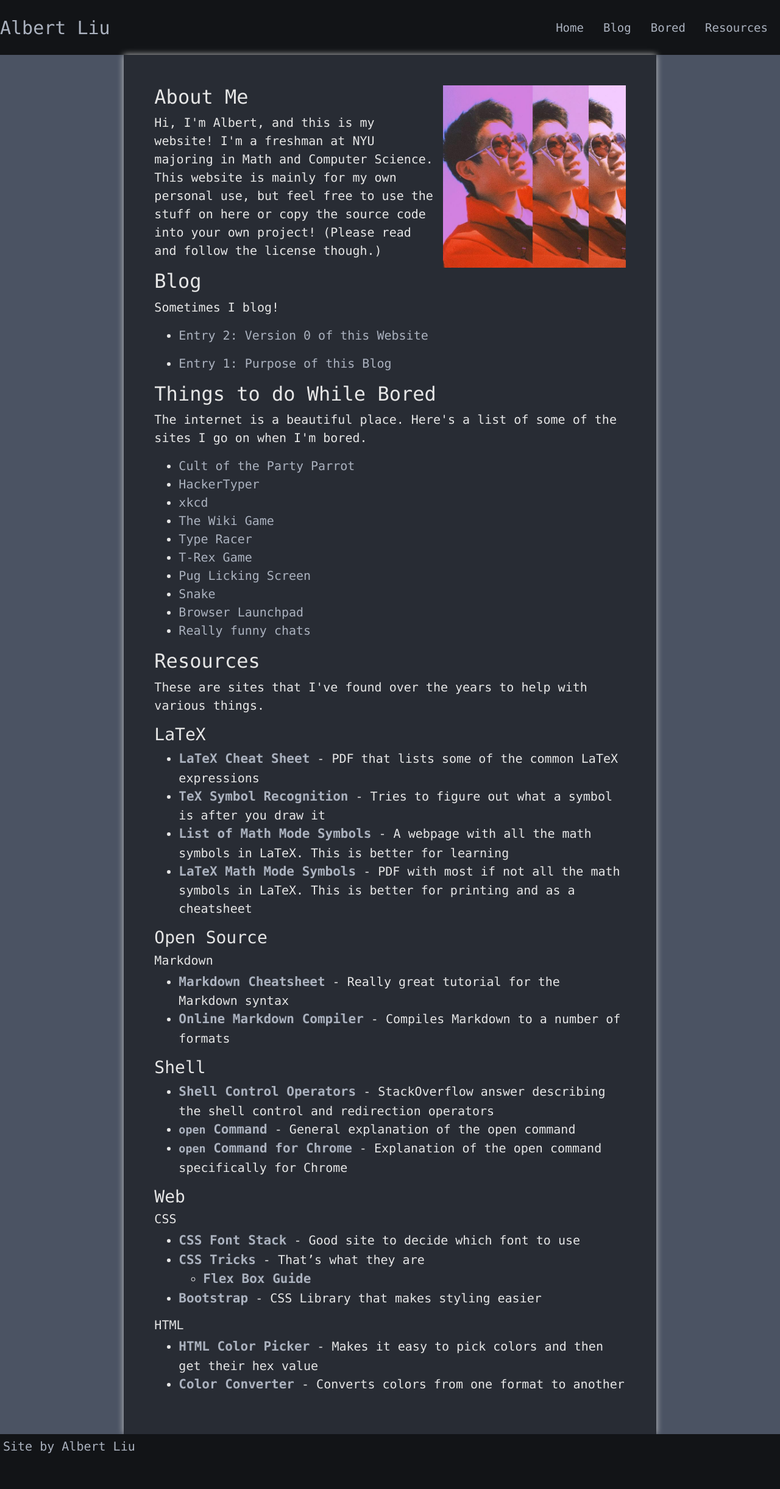
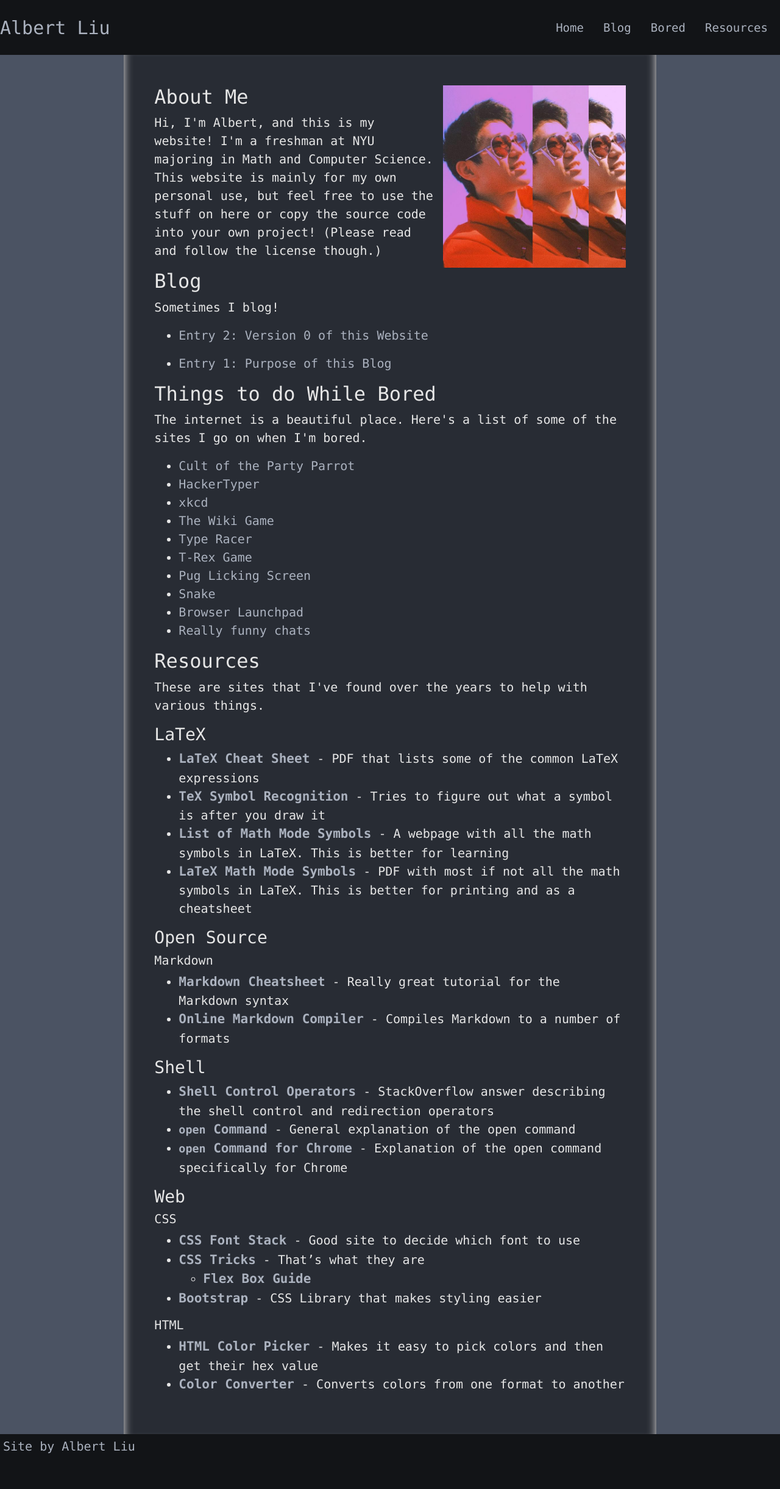
Before and after one commit to A1Liu/a1liu.github.io, a Jekyll site: the page built from index.html, in a window 1280 px wide. Shown: the whole page at 61% size. Built offline with Jekyll 4.4.1, drawn with Linux system fonts in a browser that asks for light colours.

Commit message:
formatting and stuffs for bootstrap integration

```diff
--- a/src/_sass/__init__/mixins.scss
+++ b/src/_sass/__init__/mixins.scss
@@ -41,10 +41,10 @@
 
 
 // Compatibility shadow mixin
-@mixin shadow($args, $color: #ccc) {
-         -moz-box-shadow: $args $color;
-      -webkit-box-shadow: $args $color;
-              box-shadow: $args $color;
+@mixin shadow($args...) {
+         -moz-box-shadow: $args;
+      -webkit-box-shadow: $args;
+              box-shadow: $args;
 }
 
 // Bounds the object by a dimension i.e. height or width
--- a/src/_sass/__init__/theme.scss
+++ b/src/_sass/__init__/theme.scss
@@ -1,4 +1,4 @@
-$global-text-color: $lightGray;//html, body
+$global-text-color: $light-gray;//html, body
 $global-text-color-secondary: $atom-one-dark-fg; // Anchor tags, header, footer
 $global-background: $atom-one-dark-gutter;//html, body
 
@@ -6,6 +6,7 @@
 $main-div-background: $atom-one-dark-bg;
 $header-footer-background: $black;
 $code-tag-color: $atom-one-dark-green;
+$shadow-color: $light-gray;
 
 $font-family: $atom-default-fonts;
 $font-size: 20px;
--- a/src/_sass/__init__/vars/colors.scss
+++ b/src/_sass/__init__/vars/colors.scss
@@ -23,10 +23,10 @@
 $atom-one-dark-border: #181A1F;
 
 $black: #121417;
-$lightGray: #e6e6e6; // body text
+$light-gray: #e6e6e6; // body text
 
 // IGNORE BELOW (for now)
-
+// shadow-color-white: $ccc;
 // Defining Palette
 // $white: #ffffff;
 //
--- a/src/_sass/base/site.scss
+++ b/src/_sass/base/site.scss
@@ -1,15 +1,19 @@
 .main {
 	padding: 50px;
-	margin-left: auto;
-	margin-right: auto;
-	max-width: 1000px;
 	background: $main-div-background;
-	@include shadow(0px 0px 10px 0px);
 }
 
-.short-page {
-	height: 100%;
+#main-col {
+	$offset: 15px;
+	$blur-radius: 15px;
+	$spread-radius: -15px;
+	$type:inset;
+	@include shadow(
+		$type $offset*-1 0 $blur-radius $spread-radius $shadow-color,
+		$type $offset 0 $blur-radius $spread-radius $shadow-color);
 }
+
+.short-page { height: 100%; }
 
 @mixin bookend {
 	@include dynamic-extend('bookend') {
```
